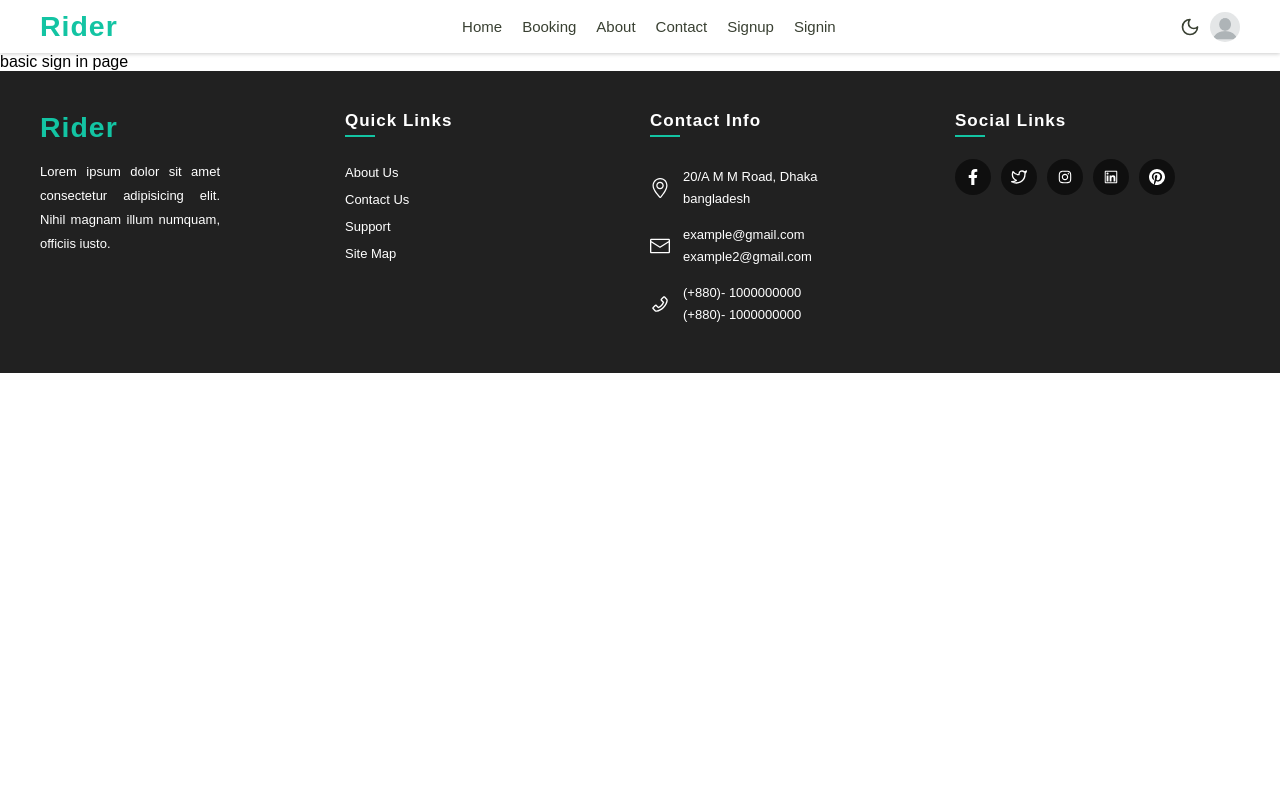
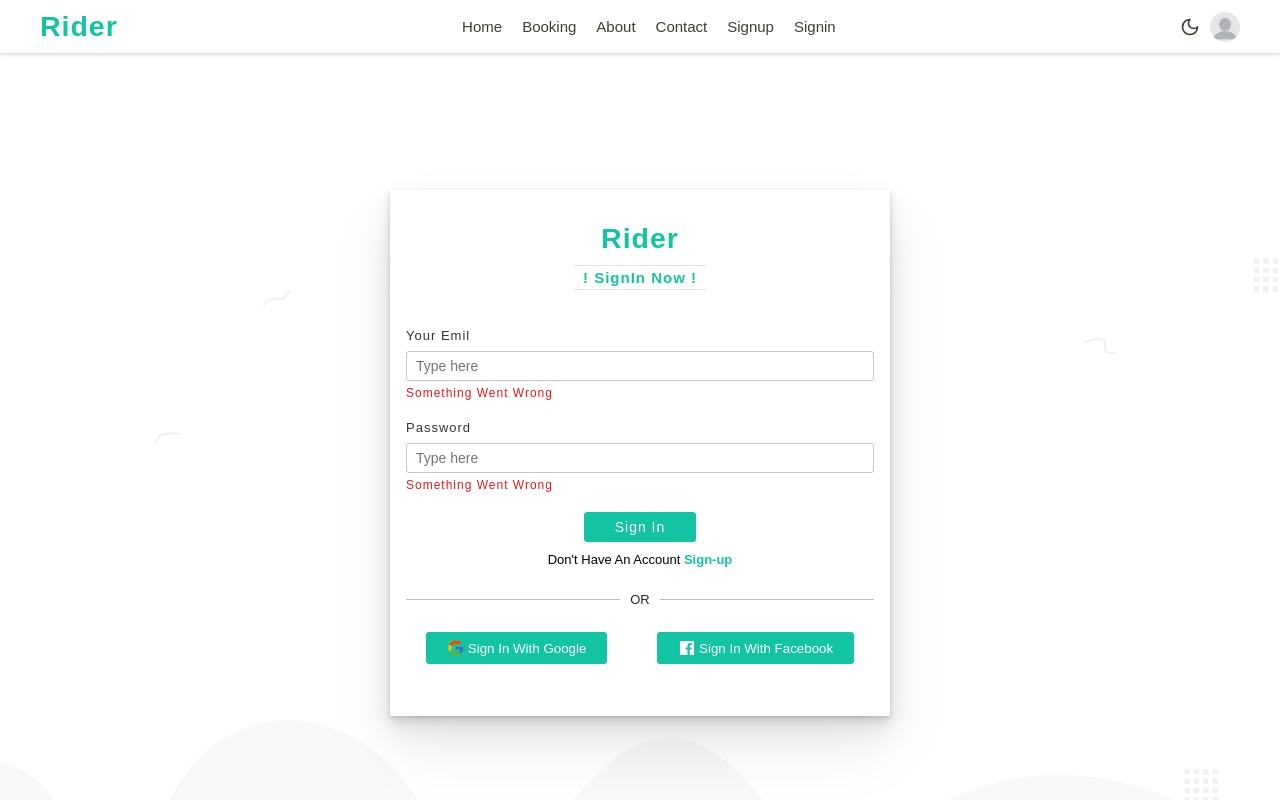
Before and after one commit to sam-suzzaman/Rider-Frontend, a React (Vite) app: page /Rider-Frontend/signin in a window 1280 px wide. Shown: the top 800 px of the page. Built offline with nearby package versions, Linux system fonts and the light colour scheme.

Commit message:
update signin page ui

```diff
--- a/src/Components/Non-Shared/HomePageCom/AvailableBikes/AvailableBikes.css
+++ b/src/Components/Non-Shared/HomePageCom/AvailableBikes/AvailableBikes.css
@@ -49,6 +49,7 @@
     border-top-left-radius: 4px;
     border-top-right-radius: 4px;
     position: relative;
+    overflow: hidden;
 }
 
 .available-bike-col .img-container img {
@@ -56,6 +57,10 @@
     width: 100%;
     border-top-left-radius: 4px;
     border-top-right-radius: 4px;
+    transform: scale(1);
+}
+.available-bike-col:hover .img-container img {
+    transform: scale(1.3);
 }
 .available-bike-col .rating {
     position: absolute;
--- a/src/Pages/AuthenticationPages/SigninPage/Signin.css
+++ b/src/Pages/AuthenticationPages/SigninPage/Signin.css
@@ -0,0 +1,171 @@
+.sign-wrapper {
+    display: flex;
+    justify-content: center;
+    align-items: center;
+    width: 100%;
+    height: 100%;
+    min-height: 100vh;
+    background-position: bottom right;
+    background-size: cover;
+    background-repeat: no-repeat;
+    padding: 14px 0;
+}
+
+.sign-form-container {
+    width: 100%;
+    max-width: 500px;
+    margin: 0 auto;
+    padding: 2rem 1rem;
+    box-shadow: rgba(0, 0, 0, 0.07) 0px 1px 2px, rgba(0, 0, 0, 0.07) 0px 2px 4px,
+        rgba(0, 0, 0, 0.07) 0px 4px 8px, rgba(0, 0, 0, 0.07) 0px 8px 16px,
+        rgba(0, 0, 0, 0.07) 0px 16px 32px, rgba(0, 0, 0, 0.07) 0px 32px 64px;
+    background-color: #fff;
+}
+.sign-form-container .header-row {
+    text-align: center;
+}
+.sign-form-container .header-row .title {
+    margin: 0 auto;
+    text-transform: capitalize;
+    font-weight: 600;
+    font-size: 15px;
+    margin-top: 10px;
+    letter-spacing: 1px;
+    color: var(--primary-color);
+    border-top: 1px solid #e7e7e7;
+    border-bottom: 1px solid #e7e7e7;
+    width: max-content;
+    padding: 3px 10px;
+}
+
+.sign-form-container form {
+    width: 100%;
+    margin-top: 38px;
+}
+.sign-form-container form .input-group {
+    width: 100%;
+    margin-bottom: 20px;
+}
+.sign-form-container form .input-group label {
+    display: block;
+}
+.sign-form-container form .input-group label.input-label {
+    font-weight: 500;
+    font-size: 13px;
+    text-transform: capitalize;
+    letter-spacing: 1px;
+    color: #333333;
+}
+.sign-form-container form .input-group .rider-input {
+    width: 100%;
+    padding: 6px 9px;
+    font-size: 14px;
+    font-weight: 500;
+    border: 1px solid #c5c5c5;
+    border-radius: 3px;
+    outline: none;
+    color: #282828;
+    margin-top: 8px;
+    margin-bottom: 5px;
+}
+.sign-form-container form .input-group label.error-label {
+    font-weight: 500;
+    font-size: 12px;
+    text-transform: capitalize;
+    letter-spacing: 1px;
+    color: #e51a1a;
+}
+.sign-form-container form .btn-container {
+    display: flex;
+    justify-content: center;
+    align-items: center;
+}
+.sign-form-container form .submit-btn {
+    outline: none;
+    background-color: var(--primary-color);
+    color: var(--white-color);
+    text-transform: capitalize;
+    font-weight: 500;
+    font-size: 14px;
+    padding: 6px 30px;
+    letter-spacing: 1px;
+    border-radius: 3px;
+    border: 1px solid var(--primary-color);
+    cursor: pointer;
+}
+.sign-form-container form .submit-btn:hover {
+    background-color: var(--secondary-color);
+    border: 1px solid var(--secondary-color);
+    color: var(--black-color);
+}
+
+.sign-form-container .form-footer .info {
+    font-weight: 400;
+    font-size: 13px;
+    text-align: center;
+    margin-top: 10px;
+    text-transform: capitalize;
+    color: var(--black-color);
+}
+.sign-form-container .form-footer .info .link {
+    text-decoration: none;
+    color: var(--primary-color);
+    font-weight: 600;
+    text-transform: none;
+}
+.sign-form-container .form-footer .info .link:hover {
+    text-decoration: underline;
+}
+.sign-form-container .form-divider {
+    display: flex;
+    align-items: center;
+    font-size: 13px;
+    font-weight: 500;
+    color: #282828;
+    margin: 25px 0;
+}
+.sign-form-container .form-divider::before,
+.sign-form-container .form-divider::after {
+    content: "";
+    height: 1px;
+    background-color: silver;
+    flex-grow: 1;
+}
+.sign-form-container .form-divider::before {
+    margin-right: 10px;
+}
+.sign-form-container .form-divider::after {
+    margin-left: 10px;
+}
+.sign-form-container .form-footer .social-btn-container {
+    display: flex;
+    justify-content: space-around;
+    align-items: center;
+    flex-wrap: wrap;
+    gap: 10px;
+    padding-bottom: 20px;
+}
+.sign-form-container .form-footer .social-btn-container .btn {
+    display: inline-flex;
+    justify-content: center;
+    align-items: center;
+    outline: none;
+    border: 1px solid var(--primary-color);
+    border-radius: 3px;
+    padding: 6px 20px;
+    background-color: var(--primary-color);
+    color: var(--white-color);
+    cursor: pointer;
+}
+.sign-form-container .form-footer .social-btn-container .btn svg {
+    width: 18px;
+    height: 18px;
+}
+.sign-form-container .form-footer .social-btn-container .btn .text {
+    margin-left: 3px;
+    text-transform: capitalize;
+    font-weight: 400;
+}
+.sign-form-container .form-footer .social-btn-container .btn:hover .text {
+    color: var(--black-color);
+}
--- a/src/Pages/AuthenticationPages/SigninPage/SigninPage.jsx
+++ b/src/Pages/AuthenticationPages/SigninPage/SigninPage.jsx
@@ -1,8 +1,92 @@
 import React from "react";
 import "./Signin.css";
+import formBG from "../../../assets/formBG.jpg";
+import Logo from "../../../Components/Shared/Logo/Logo";
+import { FcGoogle } from "react-icons/fc";
+import { AiFillFacebook } from "react-icons/ai";
 
 const SigninPage = () => {
-    return <div>basic sign in page</div>;
+    return (
+        <section>
+            <div
+                className="sign-wrapper"
+                style={{ backgroundImage: `url(${formBG})` }}
+            >
+                <div className="sec-container">
+                    <div className="sign-form-container">
+                        <div className="header-row">
+                            <Logo />
+                            <h3 className="title">! signIn now !</h3>
+                        </div>
+                        <form action="">
+                            {/* email */}
+                            <div className="input-group">
+                                <label htmlFor="email" className="input-label">
+                                    your emil
+                                </label>
+                                <input
+                                    type="email"
+                                    className="rider-input"
+                                    name="email"
+                                    placeholder="Type here"
+                                />
+                                <label className="error-label">
+                                    something went wrong
+                                </label>
+                            </div>
+                            {/* password */}
+                            <div className="input-group">
+                                <label
+                                    htmlFor="password"
+                                    className="input-label"
+                                >
+                                    password
+                                </label>
+                                <input
+                                    type="password"
+                                    className="rider-input"
+                                    name="password"
+                                    placeholder="Type here"
+                                />
+                                <label className="error-label">
+                                    something went wrong
+                                </label>
+                            </div>
+
+                            <div className="btn-container">
+                                <button className="submit-btn" type="submit">
+                                    sign in
+                                </button>
+                            </div>
+                        </form>
+                        <div className="form-footer">
+                            <p className="info">
+                                don't have an account{" "}
+                                <a href="#" className="link">
+                                    Sign-up
+                                </a>
+                            </p>
+                            <div className="form-divider">OR</div>
+                            <div className="social-btn-container">
+                                <button className="btn">
+                                    <FcGoogle />{" "}
+                                    <span className="text">
+                                        sign in with google
+                                    </span>
+                                </button>
+                                <button className="btn">
+                                    <AiFillFacebook />{" "}
+                                    <span className="text">
+                                        sign in with facebook
+                                    </span>
+                                </button>
+                            </div>
+                        </div>
+                    </div>
+                </div>
+            </div>
+        </section>
+    );
 };
 
 export default SigninPage;
--- a/src/Pages/AuthenticationPages/SignupPage/SignupPage.css
+++ b/src/Pages/AuthenticationPages/SignupPage/SignupPage.css
@@ -44,7 +44,7 @@
 }
 .sign-form-container form .input-group {
     width: 100%;
-    margin-bottom: 30px;
+    margin-bottom: 20px;
 }
 .sign-form-container form .input-group label {
     display: block;
```
